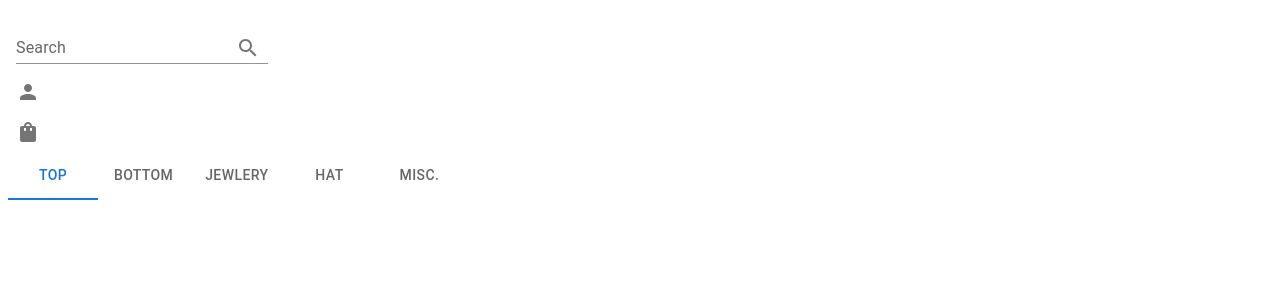
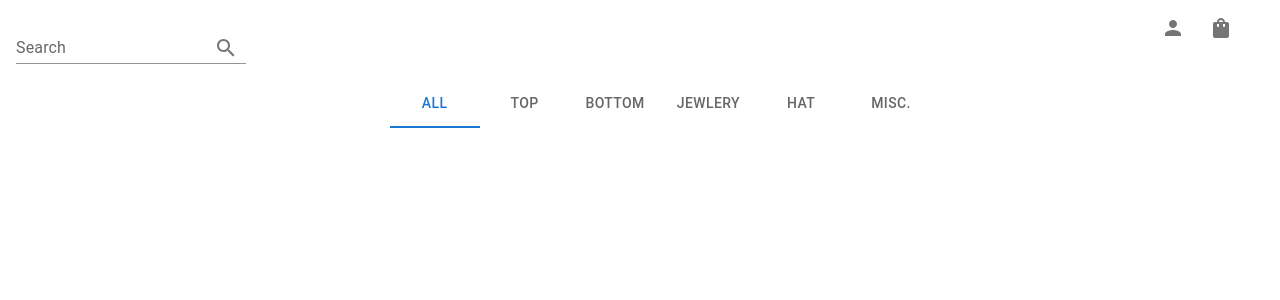
Before and after one commit to JakeSchroder/Packrat, a React (Create React App) app in the folder ui/: page / in a window 1280 px wide. Shown: the top 300 px of the page. Built offline with nearby package versions, Linux system fonts and the light colour scheme.

Commit message:
Position components

```diff
--- a/ui/src/components/FilterMenu.js
+++ b/ui/src/components/FilterMenu.js
@@ -8,9 +8,8 @@ export default function AccessibleTabs2() {
   const handleChange = (event, newValue) => {
     setValue(newValue);
   };
-  const tabNames = ['Top', 'Bottom', 'Jewlery', 'Hat', 'Misc.'];
+  const tabNames = ['All', 'Top', 'Bottom', 'Jewlery', 'Hat', 'Misc.'];
   return (
-    <Box sx={{ width: '100%' }}>
       <Tabs
         onChange={handleChange}
         value={value}
@@ -20,6 +19,5 @@ export default function AccessibleTabs2() {
             tabNames.map((name, index) => (<Tab key={index} label={name} />))
         }
       </Tabs>
-    </Box>
   );
 }
--- a/ui/src/containers/PageHeader.js
+++ b/ui/src/containers/PageHeader.js
@@ -1,24 +1,28 @@
+import Grid from '@mui/material/Unstable_Grid2';
+import Box from '@mui/material/Box';
 import AccountMenu from "../components/AccountMenu";
 import CartMenu from "../components/CartMenu";
 import FilterMenu from "../components/FilterMenu";
 import SearchBar from "../components/SearchBar";
+import { Stack } from '@mui/system';
 
-const PageHeader= ({splashText}) => {
-    // navbar
-        // search bar
-        // cart/account
-        // Logo
-    // grid list of products
+export default function PageHeader(){
   return (
-    <div className="App">
-      <header className="App-header">
-        <SearchBar/>
-        <AccountMenu/>
-        <CartMenu/>
-        <FilterMenu/>
-      </header>
-    </div>
+        <Box sx={{ flexGrow: 1 }}>
+            <Grid container spacing={1} columns={10}>
+                <Grid xs={2}>
+                    <SearchBar/>
+                </Grid>
+                <Grid xs={1} md={1} mdOffset="auto">
+                    <Stack direction="row" spacing={1}>
+                        <AccountMenu/>
+                        <CartMenu/>
+                    </Stack>
+                </Grid>
+                <Grid xs md={6} mdOffset={3}>
+                    <FilterMenu/>
+                </Grid>
+            </Grid>
+        </Box>
   );
 }
-
-export default PageHeader;
--- a/ui/src/home/HomePage.js
+++ b/ui/src/home/HomePage.js
@@ -1,11 +1,7 @@
 import PageHeader from '../containers/PageHeader';
 
 const HomePage = ({splashText}) => {
-    // navbar
-        // search bar
-        // cart/account
-        // Logo
-    // grid list of products
+  // ADD grid list of products
   return (
     <div className="App">
       <header className="App-header">
```
Also changed, not shown: ui/src/components/navbar.js (deleted, +0 -25 lines).
